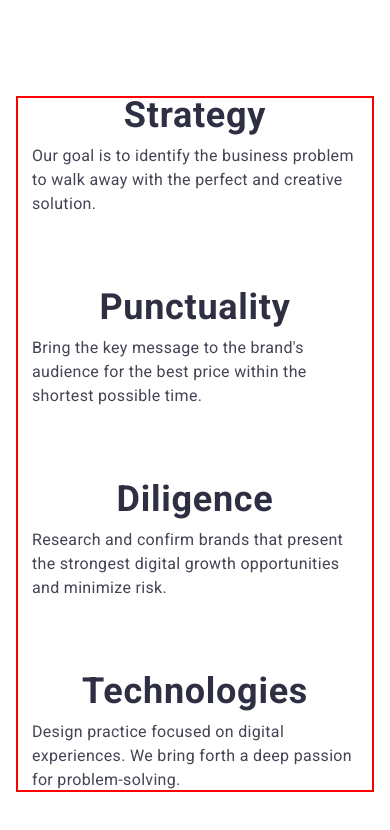
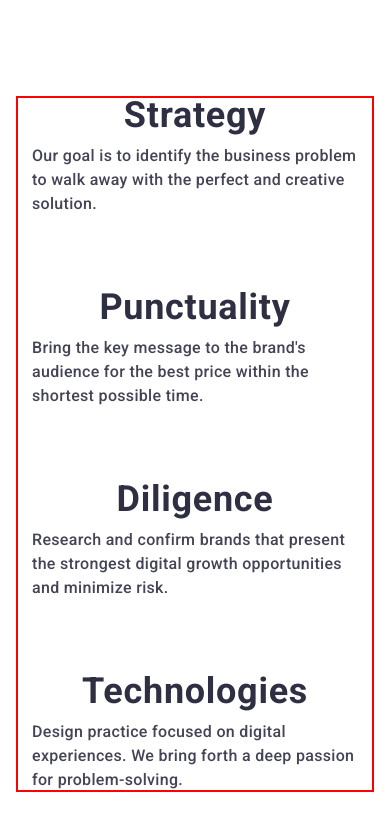
Before and after one commit to OlgaRuzhylenko/goit-markup-hw-06, a plain HTML site: page index.html in a window 390 px wide. Drawn offline with nearby package versions, Linux system fonts and the light colour scheme.

Commit message:
Update styles.css

```diff
--- a/css/styles.css
+++ b/css/styles.css
@@ -276,11 +276,10 @@ transition: background-color 250ms cubic-bezier(0.4, 0, 0.2, 1);
        }
   }
 /* mobile */
-@media only screen and (max-width: 767px) {
+@media only screen and (max-width: 768px) {
 .features-item:not(:last-child) {
 margin-bottom: 72px;
-    /* width: calc((100% - 72px) / 4); */
-}
+    }
 }
 /* tablet */
 @media only screen and (min-width: 768px) {
@@ -333,7 +332,7 @@ margin-bottom: 72px;
 @media only screen and (min-width: 768px) {
     .features-title {
     text-align: left;
-    }
+        }
 }
 /* dekstop */
 @media only screen and (min-width: 1158px) {
@@ -350,6 +349,21 @@ margin-bottom: 72px;
 font-size: 16px;
 line-height: 1.5;
 letter-spacing: 0.02em;
+}
+/* mobile and tablet */
+@media only screen and (max-width: 1158px) {
+    .features-text {
+        font-size: 16px;
+        font-weight: 500;
+        line-height: 1.5;
+        letter-spacing: 0.32px;
+    }
+}
+/* dekstop */
+@media only screen and (min-width: 1158px) {
+    .features-text {
+        font-weight: 400;
+    }
 }
 
 /* what we are doing section class index */
```
